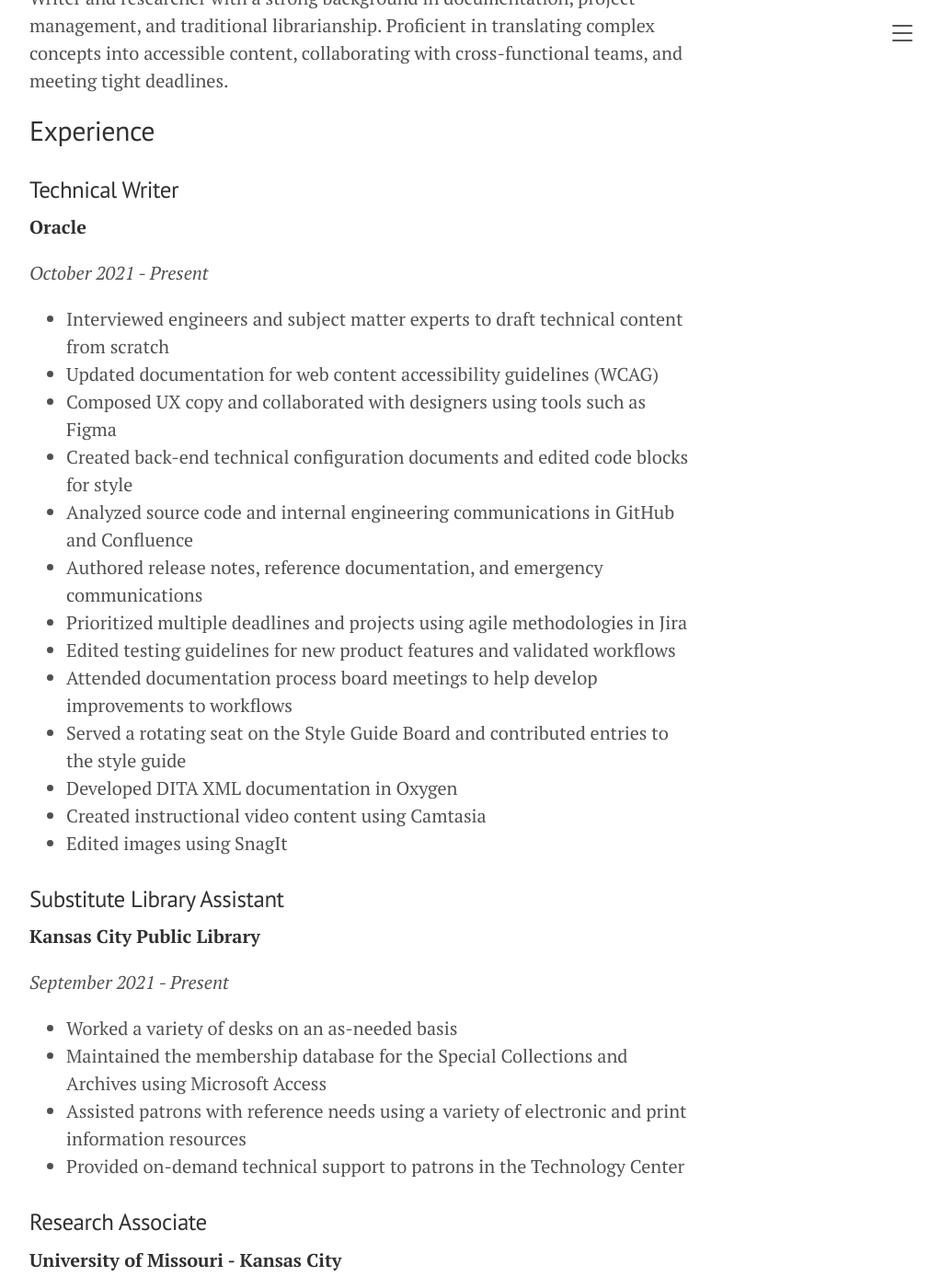
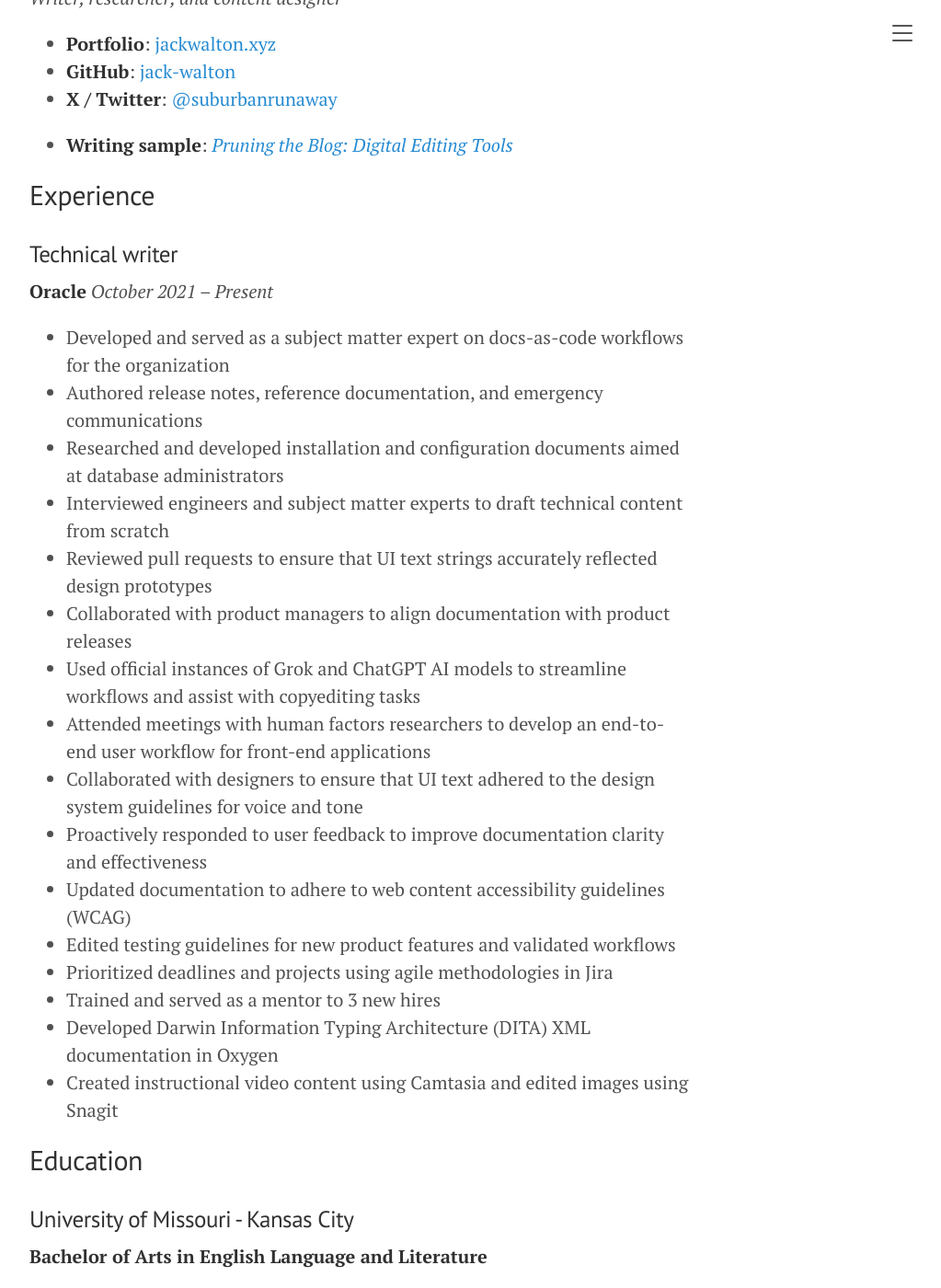
Before and after one commit to jack-walton/jack-walton.github.io, a Jekyll site: the page built from index.md, in a window 1280 px wide and 1400 px high, scrolled down 209 px. Shown: the whole window at 92% size, without its empty margins (248-1271 px from the left). Built offline with Jekyll 4.4.1, drawn with Linux system fonts in a browser that asks for light colours; some of the changed text lies outside the part shown.

Commit message:
Edit resume

```diff
--- a/index.md
+++ b/index.md
@@ -5,50 +5,37 @@
 
 # Jack Spencer Walton
 
-Writer and researcher with a strong background in documentation, project management, and traditional librarianship. Proficient in translating complex concepts into accessible content, collaborating with cross-functional teams, and meeting tight deadlines.
+*Writer, researcher, and content designer*
+
+- **Portfolio**: [jackwalton.xyz](https://jackwalton.xyz)
+- **GitHub**: [jack-walton](https://github.com/jack-walton)
+- **X / Twitter**: [@suburbanrunaway](https://twitter.com/suburbanrunaway)
+
+- **Writing sample**: *[Pruning the Blog: Digital Editing Tools](https://jackwalton.xyz/blog/digital-editing-tools)*
 
 ## Experience
 
-### Technical Writer
+### Technical writer
 
 **Oracle**
+ *October 2021 – Present*
 
-*October 2021 - Present*
-
+- Developed and served as a subject matter expert on docs-as-code workflows for the organization
+- Authored release notes, reference documentation, and emergency communications
+- Researched and developed installation and configuration documents aimed at database administrators
 - Interviewed engineers and subject matter experts to draft technical content from scratch
-- Updated documentation for web content accessibility guidelines (WCAG)
-- Composed UX copy and collaborated with designers using tools such as Figma
-- Created back-end technical configuration documents and edited code blocks for style
-- Analyzed source code and internal engineering communications in GitHub and Confluence
-- Authored release notes, reference documentation, and emergency communications
-- Prioritized multiple deadlines and projects using agile methodologies in Jira
+- Reviewed pull requests to ensure that UI text strings accurately reflected design prototypes
+- Collaborated with product managers to align documentation with product releases
+- Used official instances of Grok and ChatGPT AI models to streamline workflows and assist with copyediting tasks
+- Attended meetings with human factors researchers to develop an end-to-end user workflow for front-end applications
+- Collaborated with designers to ensure that UI text adhered to the design system guidelines for voice and tone
+- Proactively responded to user feedback to improve documentation clarity and effectiveness
+- Updated documentation to adhere to web content accessibility guidelines (WCAG)
 - Edited testing guidelines for new product features and validated workflows
-- Attended documentation process board meetings to help develop improvements to workflows
-- Served a rotating seat on the Style Guide Board and contributed entries to the style guide
-- Developed DITA XML documentation in Oxygen
-- Created instructional video content using Camtasia
-- Edited images using SnagIt
-
-### Substitute Library Assistant
-
-**Kansas City Public Library**
-
-*September 2021 - Present*
-
-- Worked a variety of desks on an as-needed basis
-- Maintained the membership database for the Special Collections and Archives using Microsoft Access
-- Assisted patrons with reference needs using a variety of electronic and print information resources
-- Provided on-demand technical support to patrons in the Technology Center
-
-### Research Associate
-
-**University of Missouri - Kansas City**
-
-*August 2020 - May 2021*
-
-- Digitized a manuscript held at the Nelson Atkins Museum of Art
-- Translated manuscript from French to English
-- Published research in a peer-reviewed journal
+- Prioritized deadlines and projects using agile methodologies in Jira
+- Trained and served as a mentor to 3 new hires
+- Developed Darwin Information Typing Architecture (DITA) XML documentation in Oxygen
+- Created instructional video content using Camtasia and edited images using Snagit
 
 ## Education
 
@@ -59,3 +46,24 @@
 *Minor in Medieval and Early Modern Studies*
 
 Magna cum laude (3.87 GPA)
+
+## Projects
+
+### Portfolio
+
+- **Project link**: [jackwalton.xyz](https://jackwalton.xyz)
+- Developed a portfolio website using TypeScript, Next.js, and Tailwind CSS and hosted it on Vercel
+- Optimized performance using Vercel's `Analytics` and `SpeedInsights` components
+- Published blog content using Git and Markdown
+- Developed a documentation repository using the Nextra theme
+- Experimented with the v0 AI model to enhance and develop React components
+- Created a resume subdomain with Jekyll and a gallery subdomain with Hugo and SASS (currently in development).
+- Published 5+ blog posts outlining my developer experience
+
+### CODICES Digital Humanities Lab
+
+*August 2020 - May 2021*
+
+- **Project link**: [Homage to Medieval Langres](https://differentvisions.org/homage-to-medieval-langres/)
+- Experimented with tools to perform quantitative, linguistic analysis on documents
+- Digitized a manuscript, translated manuscript from French to English, published research in a peer-reviewed journal
```
